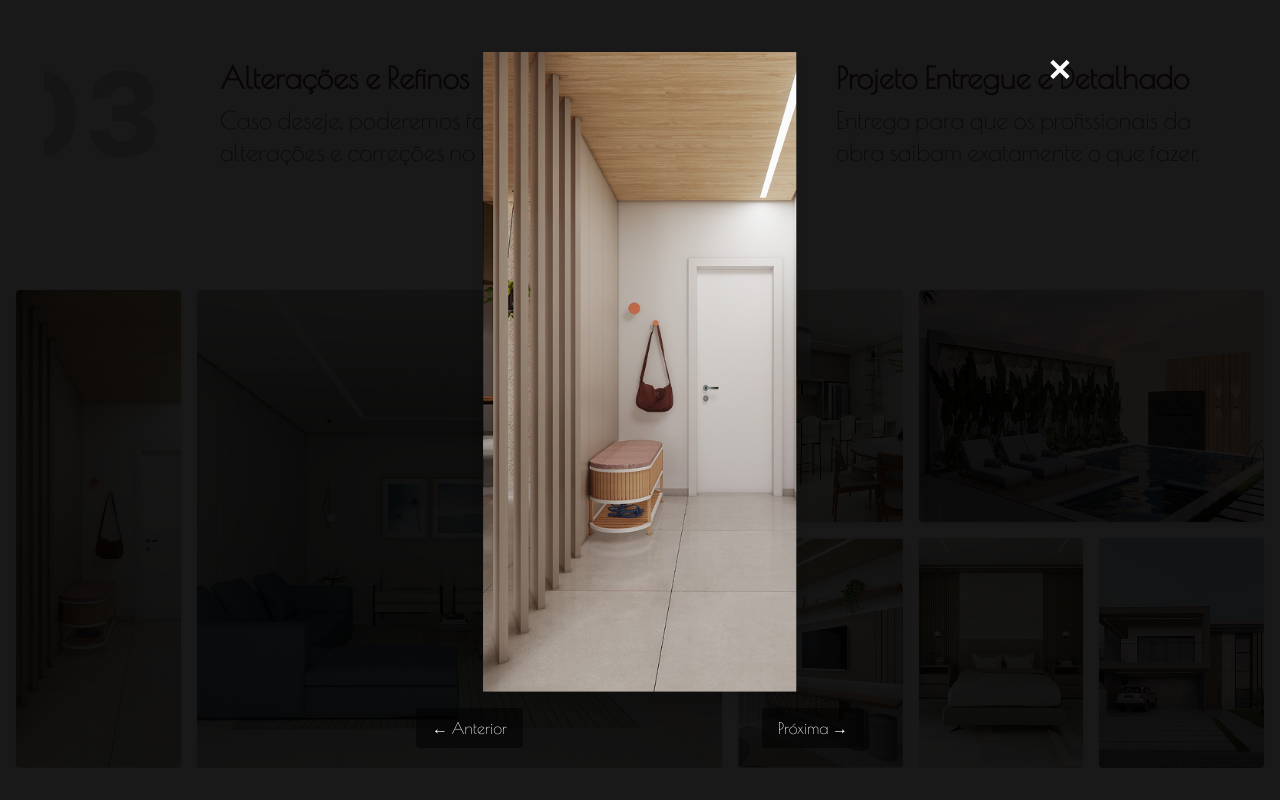
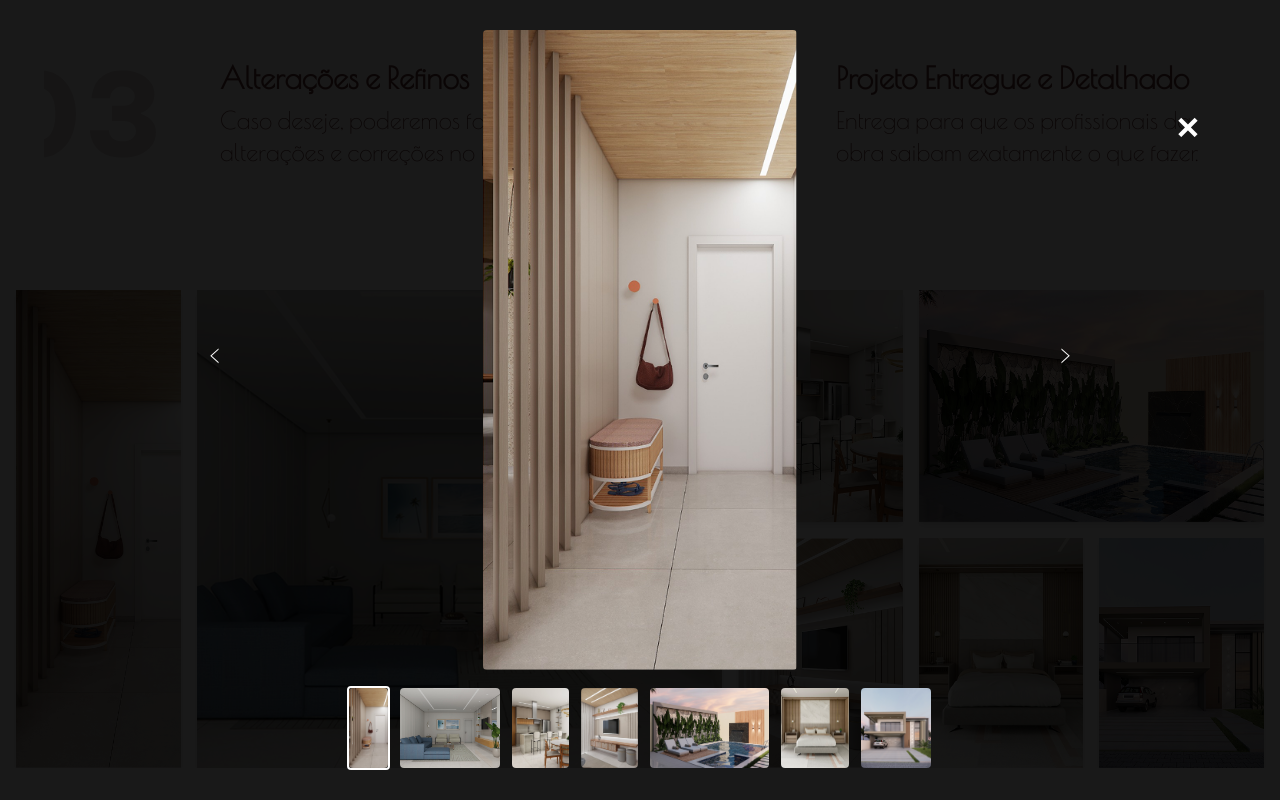
Before and after one commit to Gerson-Lima/Alana-s-Site, a React (Vite) app: page / in a window 1280 px wide. Both pictures are taken after a click on the button 98 px from the left and 1477 px from the top of the page. Shown: the part 949-1749 px from the top of the page. Built offline with nearby package versions, Linux system fonts and the light colour scheme.

Commit message:
fix: adjustments on xl+ screen

```diff
--- a/src/Components/Molecules/ImageModal/ImageModal.jsx
+++ b/src/Components/Molecules/ImageModal/ImageModal.jsx
@@ -3,8 +3,6 @@ import { Dialog } from '@headlessui/react';
 
 /* eslint-disable react/prop-types */
 export function ImageModal({ images, index, onClose, setIndex }) {
-    console.log('ImageModal props:', { images, index, onClose, setIndex });
-
   useEffect(() => {
     const handleKey = (e) => {
       if (e.key === 'ArrowRight') setIndex((i) => (i + 1) % images.length);
@@ -17,36 +15,65 @@ export function ImageModal({ images, index, onClose, setIndex }) {
 
   return (
     <Dialog open={true} onClose={onClose} className="fixed inset-0 z-50 flex items-center justify-center">
-      <div className="fixed inset-0 bg-black/90" />
+      {/* Fundo clicável para fechar */}
+      <button
+        onClick={onClose}
+        className="fixed inset-0 bg-black/90 cursor-default"
+        aria-label="Fechar modal clicando no fundo"
+      />
 
-      <div className="relative z-50 max-w-4xl w-full mx-auto p-4 flex flex-col items-center">
-        <img
-          src={images[index]}
-          alt="Imagens de Projetos"
-          className="max-h-[80vh] object-cover shadow-lg"
-        />
-
-        <div className="mt-4 flex justify-between w-full max-w-md text-white">
-          <button
-            onClick={() => setIndex((index - 1 + images.length) % images.length)}
-            className="px-4 py-2 bg-black/50 hover:bg-black/70 rounded"
-          >
-            ← Anterior
-          </button>
-          <button
-            onClick={() => setIndex((index + 1) % images.length)}
-            className="px-4 py-2 bg-black/50 hover:bg-black/70 rounded"
-          >
-            Próxima →
-          </button>
-        </div>
-
+      <div className="relative z-50 max-w-6xl w-full mx-auto p-4 flex flex-col items-center">
+        {/* Botão Fechar fixo */}
         <button
           onClick={onClose}
-          className="absolute top-4 right-4 text-white text-3xl font-bold hover:text-gray-300"
+          className="absolute top-4 right-4 text-white text-3xl font-bold hover:text-gray-300 z-50 sm:pt-20"
         >
           ✕
         </button>
+
+        {/* Container fixo para a imagem e os botões prev/next */}
+        <div className="relative w-full flex justify-center items-center" style={{ height: '80vh', maxWidth: '100%' }}>
+          <div className="relative h-full w-full max-w-4xl flex justify-center items-center bg-transparent rounded">
+            <img
+              src={images[index]}
+              alt="Imagem do Projeto"
+              className="max-h-full max-w-full object-contain rounded"
+            />
+
+            {/* Botão Prev */}
+            <button
+              onClick={() => setIndex((index - 1 + images.length) % images.length)}
+              className="absolute left-2 top-1/2 -translate-y-1/2 text-white text-4xl p-2 rounded-full"
+            >
+              ‹
+            </button>
+
+            {/* Botão Next */}
+            <button
+              onClick={() => setIndex((index + 1) % images.length)}
+              className="absolute right-2 top-1/2 -translate-y-1/2 text-white text-4xl p-2 rounded-full"
+            >
+              ›
+            </button>
+          </div>
+        </div>
+
+        {/* Filmstrip de miniaturas centralizada fixa */}
+        <div className="mt-4 w-full flex justify-center gap-2 flex-wrap px-2">
+          {images.map((img, i) => (
+            <button
+              key={i}
+              onClick={() => setIndex(i)}
+              className={`border-2 ${i === index ? 'border-white' : 'border-transparent'} rounded hover:border-gray-300`}
+            >
+              <img
+                src={img}
+                alt={`Miniatura ${i}`}
+                className="h-20 object-cover rounded"
+              />
+            </button>
+          ))}
+        </div>
       </div>
     </Dialog>
   );
--- a/src/Components/Organisms/Gallery/Gallery.jsx
+++ b/src/Components/Organisms/Gallery/Gallery.jsx
@@ -33,7 +33,7 @@ export function Gallery() {
     <section className="md:py-8 sm:py-0">
 
       {/* DESKTOP GRID */}
-      <div className="hidden md:grid grid-cols-7 grid-rows-1 gap-4 px-4 max-h-[600px] overflow-hidden">
+      <div className="hidden md:grid grid-cols-7 grid-rows-1 gap-4 px-4 max-h-[600px] xl:max-h-[1200px] overflow-hidden">
         <button
           type="button"
           className="col-span-1 row-span-2 focus:outline-none"
@@ -42,7 +42,7 @@ export function Gallery() {
           <img
             src={images[0]}
             alt="Imagem 1"
-            className="object-cover w-full h-full shadow-md hover:opacity-80 transition rounded"
+            className="object-cover w-full h-full shadow-md hover:opacity-80 transition"
           />
         </button>
         <button
@@ -53,7 +53,7 @@ export function Gallery() {
           <img
             src={images[1]}
             alt="Imagem 2"
-            className="object-cover w-full h-full shadow-md hover:opacity-80 transition rounded"
+            className="object-cover w-full h-full shadow-md hover:opacity-80 transition"
           />
         </button>
         <button
@@ -64,7 +64,7 @@ export function Gallery() {
           <img
             src={images[2]}
             alt="Imagem 3"
-            className="object-cover w-full h-full shadow-md hover:opacity-80 transition rounded"
+            className="object-cover w-full h-full shadow-md hover:opacity-80 transition"
           />
         </button>
         <button
@@ -75,7 +75,7 @@ export function Gallery() {
           <img
             src={images[4]}
             alt="Imagem 5"
-            className="object-cover w-full h-full shadow-md hover:opacity-80 transition rounded"
+            className="object-cover w-full h-full shadow-md hover:opacity-80 transition"
           />
         </button>
         <button
@@ -86,7 +86,7 @@ export function Gallery() {
           <img
             src={images[3]}
             alt="Imagem 4"
-            className="object-cover w-full h-full shadow-md hover:opacity-80 transition rounded"
+            className="object-cover w-full h-full shadow-md hover:opacity-80 transition"
           />
         </button>
         <button
@@ -97,7 +97,7 @@ export function Gallery() {
           <img
             src={images[5]}
             alt="Imagem 6"
-            className="object-cover w-full h-full shadow-md hover:opacity-80 transition rounded"
+            className="object-cover w-full h-full shadow-md hover:opacity-80 transition"
           />
         </button>
         <button
@@ -108,7 +108,7 @@ export function Gallery() {
           <img
             src={images[6]}
             alt="Imagem 7"
-            className="object-cover w-full h-full shadow-md hover:opacity-80 transition rounded"
+            className="object-cover w-full h-full shadow-md hover:opacity-80 transition"
           />
         </button>
       </div>
@@ -133,7 +133,7 @@ export function Gallery() {
                 <img
                   src={src}
                   alt={`Imagem ${idx + 1}`}
-                  className="object-cover w-full h-64 rounded shadow-md hover:opacity-80 transition"
+                  className="object-cover w-full h-64 shadow-md hover:opacity-80 transition"
                 />
               </button>
             </SwiperSlide>
```
